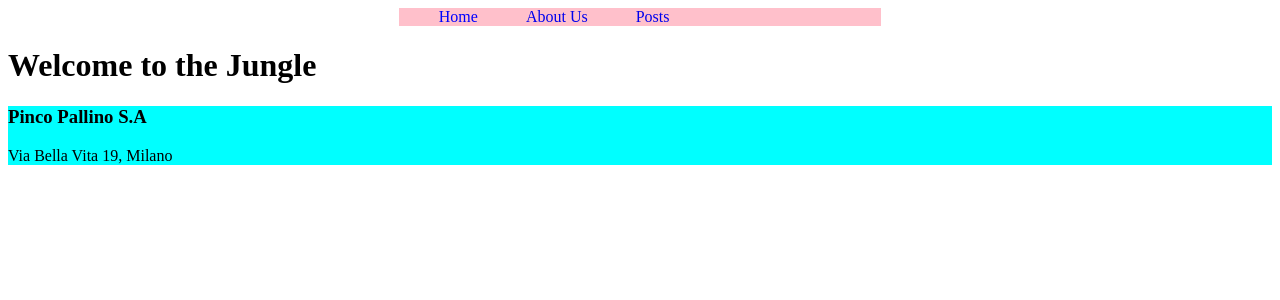
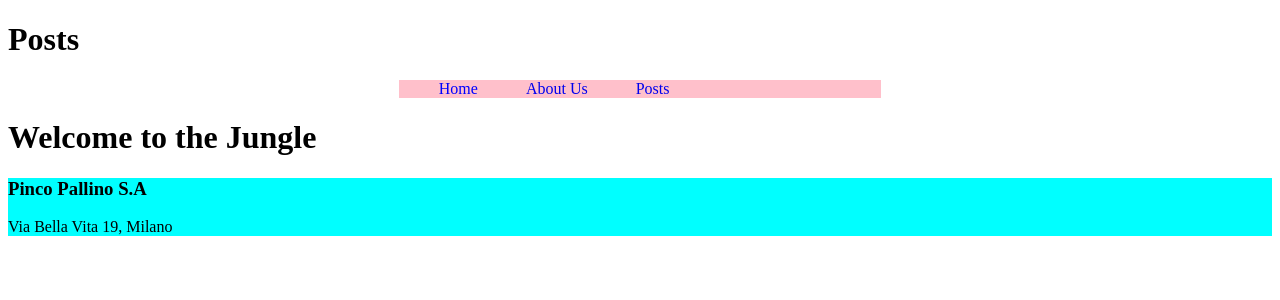
Before and after one commit to Arela-Cristina/react-blog-router, a React (Vite) app: page / in a window 1280 px wide. Shown: the top 300 px of the page. Built offline with nearby package versions, Linux system fonts and the light colour scheme.

Commit message:
create new component Deafault Layout

```diff
--- a/src/App.jsx
+++ b/src/App.jsx
@@ -1,9 +1,11 @@
 import { BrowserRouter, Route, Routes } from "react-router-dom"
+import Nav from "./Menu-Nav/Nav.jsx"
+import Header from "./assets/Layouts/Header/Header.jsx"
+import Footer from "./assets/Layouts/Footer/Footer.jsx"
 import Home from "./assets/Pages/Home-Page.jsx"
-import Nav from "./Menu-Nav/Nav.jsx"
 import About from "./assets/Pages/About-Us.jsx"
 import Posts from "./assets/Pages/Posts-List.jsx"
-import Footer from "./assets/Components/Footer/Footer.jsx"
+
 
 import './App.css'
 
@@ -11,6 +13,7 @@ function App() {
   return (
     <>
       <BrowserRouter>
+        <Header />
         <Nav />
         <Routes>
           <Route path="/" element={<Home />} />
--- /dev/null
+++ b/src/assets/Layouts/Header/Header.jsx
@@ -0,0 +1,12 @@
+import style from "./Header.module.css"
+
+export default function Header() {
+    return (
+        <>
+            <div className={style.container}>
+                <h1>Posts</h1>
+            </div>
+
+        </>
+    )
+}
--- a/src/assets/Pages/Posts-List.jsx
+++ b/src/assets/Pages/Posts-List.jsx
@@ -1,4 +1,7 @@
 export default function Posts() {
+
+    // mostri l’elenco dei post che recuperiamo dal server usande le nostre API
+
     return (
         <>
 
```
Also changed, not shown: src/assets/Layouts/DefaultLayout.jsx (added, +16 -0 lines), src/assets/Layouts/Footer/Footer.jsx (renamed from src/assets/Components/Footer/Footer.jsx), src/assets/Layouts/Footer/Footer.module.css (renamed from src/assets/Components/Footer/Footer.module.css), src/assets/Layouts/Header/Header.module.css (added).
